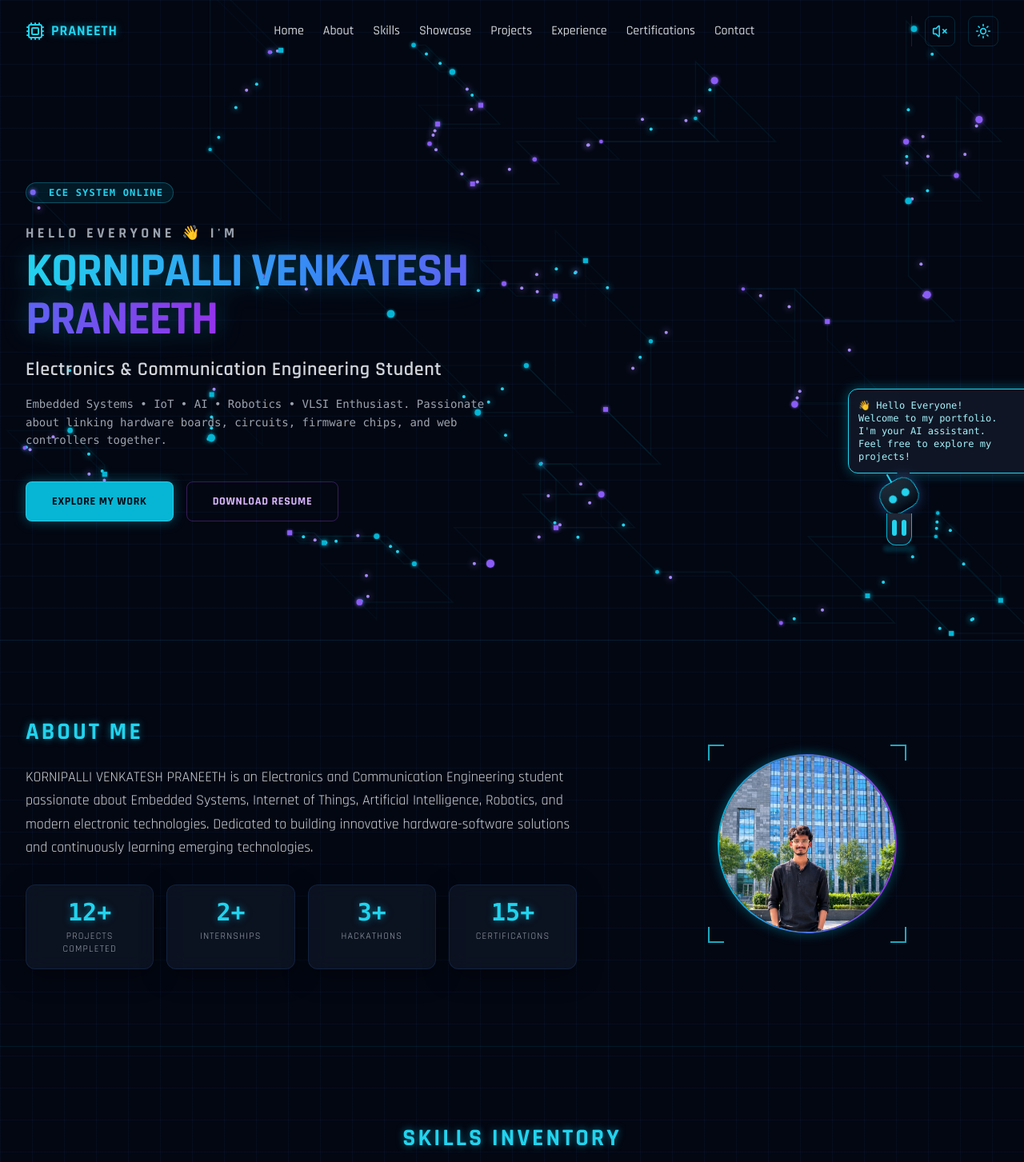
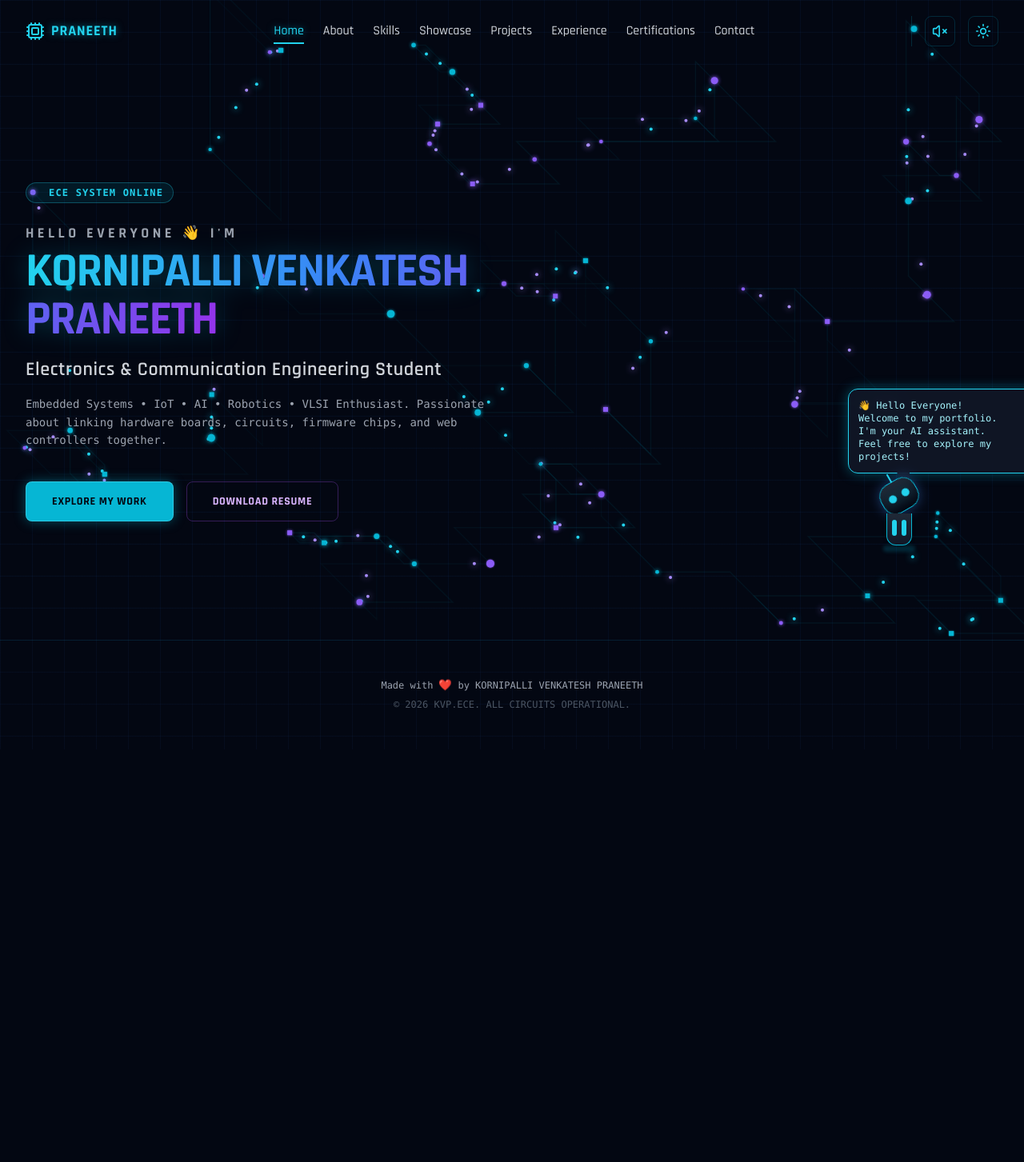
Before and after one commit to PraneethKV27/Portfolio, a React (Vite) app: page / in a window 1280 px wide. Shown: the top 1453 px of the page at 80% size. After the commit the page ends 937 px from the top, so only its background shows below. Built offline with nearby package versions, Linux system fonts and the light colour scheme.

Commit message:
Convert portfolio into tabbed single-page navigation displaying only the active section

```diff
--- a/src/App.jsx
+++ b/src/App.jsx
@@ -4,8 +4,9 @@ import { motion } from 'framer-motion';
 import profileImg from './assets/profile.jpg';
 import nitcLogo from './assets/nitc_logo.png';
 import isteLogo from './assets/iste_logo.png';
+import Showcase from './components/Showcase.jsx';
 
-export default function App() {
+export default function App({ activeSection }) {
   const [formData, setFormData] = useState({ name: '', email: '', message: '' });
   const [submitting, setSubmitting] = useState(false);
   const [submitted, setSubmitted] = useState(false);
@@ -128,9 +129,9 @@ export default function App() {
   };
 
   return (
-    <div className="relative min-h-screen text-gray-100 cyber-grid select-none overflow-x-hidden">
+    <div className="relative min-h-screen text-gray-100 cyber-grid select-none overflow-x-hidden pt-20">
       {/* Hero Section */}
-      <section id="home" className="min-h-screen flex flex-col justify-center relative px-4 sm:px-6 lg:px-8 max-w-7xl mx-auto pt-20">
+      <section id="home" className={`min-h-[calc(100vh-80px)] flex flex-col justify-center relative px-4 sm:px-6 lg:px-8 max-w-7xl mx-auto ${activeSection === 'home' ? 'block' : 'hidden'}`}>
         <div className="z-10 text-left max-w-3xl">
           <motion.div
             initial={{ opacity: 0, y: -20 }}
@@ -174,7 +175,7 @@ export default function App() {
       </section>
 
       {/* About Section */}
-      <section id="about" className="py-24 relative px-4 sm:px-6 lg:px-8 max-w-7xl mx-auto border-t border-cyan-500/10">
+      <section id="about" className={`py-12 relative px-4 sm:px-6 lg:px-8 max-w-7xl mx-auto ${activeSection === 'about' ? 'block' : 'hidden'}`}>
         <div className="grid grid-cols-1 lg:grid-cols-12 gap-12 items-center">
           <div className="lg:col-span-7">
             <h2 className="text-3xl font-cyber text-glow-cyan text-cyan-400 font-extrabold uppercase tracking-widest mb-6">
@@ -217,7 +218,7 @@ export default function App() {
       </section>
 
       {/* Skills Section */}
-      <section id="skills" className="py-24 relative px-4 sm:px-6 lg:px-8 max-w-7xl mx-auto border-t border-cyan-500/10">
+      <section id="skills" className={`py-12 relative px-4 sm:px-6 lg:px-8 max-w-7xl mx-auto ${activeSection === 'skills' ? 'block' : 'hidden'}`}>
         <div className="text-center mb-16">
           <h2 className="text-3xl font-cyber text-glow-cyan text-cyan-400 font-extrabold uppercase tracking-widest">
             Skills Inventory
@@ -288,8 +289,13 @@ export default function App() {
         </div>
       </section>
 
+      {/* Showcase Section */}
+      <div className={activeSection === 'showcase' ? 'block' : 'hidden'}>
+        <Showcase />
+      </div>
+
       {/* Projects Section */}
-      <section id="projects" className="py-24 relative px-4 sm:px-6 lg:px-8 max-w-7xl mx-auto border-t border-cyan-500/10">
+      <section id="projects" className={`py-12 relative px-4 sm:px-6 lg:px-8 max-w-7xl mx-auto ${activeSection === 'projects' ? 'block' : 'hidden'}`}>
         <div className="text-center mb-16">
           <h2 className="text-3xl font-cyber text-glow-cyan text-cyan-400 font-extrabold uppercase tracking-widest">
             Hardware & Software Projects
@@ -331,7 +337,7 @@ export default function App() {
       </section>
 
       {/* Experience Section */}
-      <section id="experience" className="py-24 relative px-4 sm:px-6 lg:px-8 max-w-7xl mx-auto border-t border-cyan-500/10">
+      <section id="experience" className={`py-12 relative px-4 sm:px-6 lg:px-8 max-w-7xl mx-auto ${activeSection === 'experience' ? 'block' : 'hidden'}`}>
         <div className="text-center mb-16">
           <h2 className="text-3xl font-cyber text-glow-cyan text-cyan-400 font-extrabold uppercase tracking-widest">
             Timeline & Experience
@@ -409,7 +415,7 @@ export default function App() {
       </section>
 
       {/* Certifications & Achievements Section */}
-      <section id="certifications" className="py-24 relative px-4 sm:px-6 lg:px-8 max-w-7xl mx-auto border-t border-cyan-500/10">
+      <section id="certifications" className={`py-12 relative px-4 sm:px-6 lg:px-8 max-w-7xl mx-auto ${activeSection === 'certifications' ? 'block' : 'hidden'}`}>
         <div className="text-center mb-16">
           <h2 className="text-3xl font-cyber text-glow-cyan text-cyan-400 font-extrabold uppercase tracking-widest">
             Certifications
@@ -438,7 +444,7 @@ export default function App() {
       </section>
 
       {/* Contact Section */}
-      <section id="contact" className="py-24 relative px-4 sm:px-6 lg:px-8 max-w-7xl mx-auto border-t border-cyan-500/10">
+      <section id="contact" className={`py-12 relative px-4 sm:px-6 lg:px-8 max-w-7xl mx-auto ${activeSection === 'contact' ? 'block' : 'hidden'}`}>
         <div className="grid grid-cols-1 lg:grid-cols-12 gap-12">
           <div className="lg:col-span-5">
             <h2 className="text-3xl font-cyber text-glow-cyan text-cyan-400 font-extrabold uppercase tracking-widest mb-6">
--- a/src/components/Navbar.jsx
+++ b/src/components/Navbar.jsx
@@ -1,7 +1,7 @@
 import React, { useState, useEffect } from 'react';
 import { Menu, X, Cpu, Volume2, VolumeX, Moon, Sun } from 'lucide-react';
 
-export default function Navbar({ toggleAudio, audioPlaying, toggleDarkMode, darkMode }) {
+export default function Navbar({ activeSection, setActiveSection, toggleAudio, audioPlaying, toggleDarkMode, darkMode }) {
   const [isOpen, setIsOpen] = useState(false);
   const [isScrolled, setIsScrolled] = useState(false);
   const [scrollProgress, setScrollProgress] = useState(0);
@@ -30,6 +30,13 @@ export default function Navbar({ toggleAudio, audioPlaying, toggleDarkMode, dark
     return () => window.removeEventListener('scroll', handleScroll);
   }, []);
 
+  const handleNavClick = (e, label) => {
+    e.preventDefault();
+    setActiveSection(label.toLowerCase());
+    setIsOpen(false);
+    window.scrollTo({ top: 0, behavior: 'smooth' });
+  };
+
   return (
     <header
       className={`fixed top-0 left-0 right-0 z-40 transition-all duration-300 ${
@@ -46,23 +53,33 @@ export default function Navbar({ toggleAudio, audioPlaying, toggleDarkMode, dark
 
       <div className="max-w-7xl mx-auto px-4 sm:px-6 lg:px-8 flex justify-between items-center">
         {/* Title Logo */}
-        <a href="#home" className="flex items-center gap-2 font-cyber text-cyan-400 font-bold text-lg tracking-wider text-glow-cyan">
+        <a
+          href="#home"
+          onClick={(e) => handleNavClick(e, 'home')}
+          className="flex items-center gap-2 font-cyber text-cyan-400 font-bold text-lg tracking-wider text-glow-cyan"
+        >
           <Cpu className="w-6 h-6 animate-pulse" />
           <span>PRANEETH</span>
         </a>
 
         {/* Desktop Navigation Links */}
         <nav className="hidden md:flex items-center gap-6">
-          {navItems.map((item) => (
+          {navItems.map((item) => {
+            const isActive = activeSection === item.label.toLowerCase();
+            return (
               <a
                 key={item.label}
                 href={item.href}
-              className="font-tech font-medium text-gray-300 hover:text-cyan-400 hover:text-glow-cyan transition-all duration-300 relative group text-base"
+                onClick={(e) => handleNavClick(e, item.label)}
+                className={`font-tech font-medium transition-all duration-300 relative group text-base cursor-pointer ${
+                  isActive ? 'text-cyan-400 text-glow-cyan' : 'text-gray-300 hover:text-cyan-400'
+                }`}
               >
                 {item.label}
-              <span className="absolute bottom-[-4px] left-0 w-0 h-[2px] bg-cyan-400 group-hover:w-full transition-all duration-300"></span>
+                <span className={`absolute bottom-[-4px] left-0 h-[2px] bg-cyan-400 transition-all duration-300 ${isActive ? 'w-full' : 'w-0 group-hover:w-full'}`}></span>
               </a>
-          ))}
+            );
+          })}
         </nav>
 
         {/* Settings Buttons (Audio, Dark/Light Mode) */}
@@ -111,16 +128,21 @@ export default function Navbar({ toggleAudio, audioPlaying, toggleDarkMode, dark
       {isOpen && (
         <div className="md:hidden absolute top-full left-0 w-full bg-gray-950/95 border-b border-cyan-500/25 backdrop-blur-lg animate-slide-in">
           <nav className="flex flex-col p-4 gap-4">
-            {navItems.map((item) => (
+            {navItems.map((item) => {
+              const isActive = activeSection === item.label.toLowerCase();
+              return (
                 <a
                   key={item.label}
                   href={item.href}
-                className="font-tech text-gray-300 hover:text-cyan-400 font-semibold tracking-wider p-2 border-b border-cyan-500/5"
-                onClick={() => setIsOpen(false)}
+                  onClick={(e) => handleNavClick(e, item.label)}
+                  className={`font-tech font-semibold tracking-wider p-2 border-b border-cyan-500/5 cursor-pointer ${
+                    isActive ? 'text-cyan-400' : 'text-gray-300 hover:text-cyan-400'
+                  }`}
                 >
                   {item.label}
                 </a>
-            ))}
+              );
+            })}
           </nav>
         </div>
       )}
--- a/src/main.jsx
+++ b/src/main.jsx
@@ -7,12 +7,12 @@ import PCBBackground from './components/PCBBackground.jsx'
 import AIAssistant from './components/AIAssistant.jsx'
 import SparkCursor from './components/SparkCursor.jsx'
 import Navbar from './components/Navbar.jsx'
-import Showcase from './components/Showcase.jsx'
 
 function Main() {
   const [loading, setLoading] = useState(true);
   const [audioPlaying, setAudioPlaying] = useState(false);
   const [darkMode, setDarkMode] = useState(true);
+  const [activeSection, setActiveSection] = useState('home');
 
   // Set up low ambient oscillator background hum for premium ECE aesthetic
   const audioContextRef = useRef(null);
@@ -63,6 +63,8 @@ function Main() {
   return (
     <>
       <Navbar
+        activeSection={activeSection}
+        setActiveSection={setActiveSection}
         toggleAudio={toggleAudio}
         audioPlaying={audioPlaying}
         toggleDarkMode={toggleDarkMode}
@@ -70,8 +72,7 @@ function Main() {
       />
       <PCBBackground />
       <SparkCursor />
-      <App />
-      <Showcase />
+      <App activeSection={activeSection} />
       <AIAssistant />
     </>
   );
```
Lines whose indentation alone changed are shown as unchanged.
